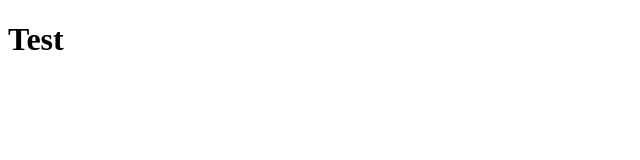
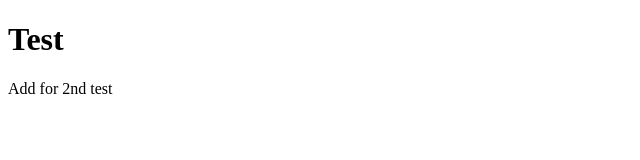
Before and after one commit to paulg44/auto-article-creator, a website: page index.html in a window 1280 px wide. Shown: the whole page, without its empty margins (0-640 px from the left). Drawn offline with Linux system fonts and the light colour scheme.

Commit message:
add comment for second test

```diff
--- a/index.html
+++ b/index.html
@@ -7,5 +7,6 @@
   </head>
   <body>
     <h1>Test</h1>
+    <p>Add for 2nd test</p>
   </body>
 </html>
```
